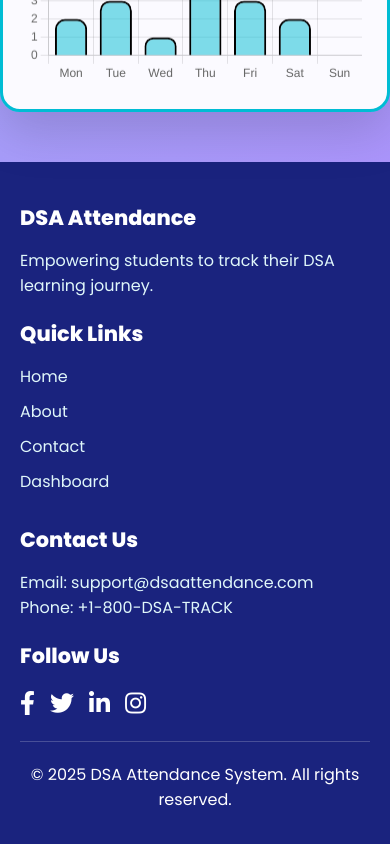
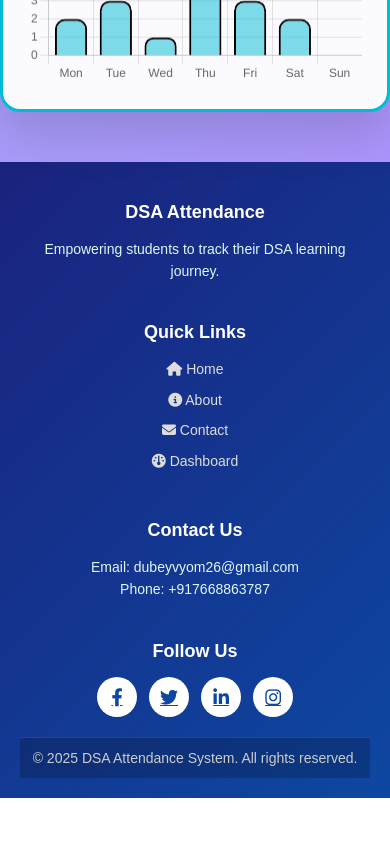
Before and after one commit to devillikevd/Attendance-Sheet, a plain HTML site: page dashboard.html in a window 390 px wide. Shown: the part 3386-4230 px from the top of the page. After the commit the page ends 4184 px from the top, so only its background shows below. Drawn offline with nearby package versions, Linux system fonts and the light colour scheme.

Commit message:
footer in correct social Link and responsive and style

```diff
--- a/dashboard.html
+++ b/dashboard.html
@@ -4,6 +4,7 @@
     <meta charset="UTF-8">
     <meta name="viewport" content="width=device-width, initial-scale=1.0">
     <title>DSA Monthly Attendance System</title>
+    <link rel="stylesheet" href="https://cdnjs.cloudflare.com/ajax/libs/font-awesome/6.5.0/css/all.min.css">
     <link href="https://fonts.googleapis.com/css2?family=Poppins:wght@400;600;800&display=swap" rel="stylesheet">
     <link rel="stylesheet" href="https://cdnjs.cloudflare.com/ajax/libs/font-awesome/5.15.4/css/all.min.css">
     <link rel="stylesheet" href="styles.css">
@@ -136,33 +137,34 @@
 
     <div id="notification" class="notification"></div>
 
-    <footer>
+   <footer>
         <div class="footer-content">
             <div class="footer-section">
                 <h3>DSA Attendance</h3>
                 <p>Empowering students to track their DSA learning journey.</p>
             </div>
             <div class="footer-section">
-                <h3>Quick Links</h3>
+               <h3>Quick Links</h3>
                 <ul>
-                    <li><a href="index.html">Home</a></li>
-                    <li><a href="about.html">About</a></li>
-                    <li><a href="contact.html">Contact</a></li>
-                    <li><a href="dashboard.html">Dashboard</a></li>
+                  <li><a href="index.html"><i class="fa-solid fa-house"></i> Home</a></li>
+                  <li><a href="about.html"><i class="fa-solid fa-circle-info"></i> About</a></li>
+                  <li><a href="contact.html"><i class="fa-solid fa-envelope"></i> Contact</a></li>
+                  <li><a href="dashboard.html"><i class="fa-solid fa-gauge"></i> Dashboard</a></li>
                 </ul>
             </div>
+
             <div class="footer-section">
                 <h3>Contact Us</h3>
-                <p>Email: support@dsaattendance.com</p>
-                <p>Phone: +1-800-DSA-TRACK</p>
+                <p>Email: dubeyvyom26@gmail.com</p>
+                <p>Phone: +917668863787</p>
             </div>
             <div class="footer-section">
                 <h3>Follow Us</h3>
                 <div class="social-icons">
-                    <a href="#"><i class="fab fa-facebook-f"></i></a>
-                    <a href="#"><i class="fab fa-twitter"></i></a>
-                    <a href="#"><i class="fab fa-linkedin-in"></i></a>
-                    <a href="#"><i class="fab fa-instagram"></i></a>
+                    <a href="https://www.facebook.com/"><i class="fab fa-facebook-f"></i></a>
+                    <a href="https://twitter.com/"><i class="fab fa-twitter"></i></a>
+                    <a href="https://www.linkedin.com/"><i class="fab fa-linkedin-in"></i></a>
+                    <a href="https://www.instagram.com/_vyom_dubey/"><i class="fab fa-instagram"></i></a>
                 </div>
             </div>
         </div>
--- a/styles.css
+++ b/styles.css
@@ -603,6 +603,116 @@ footer {
     border-top: 1px solid rgba(255, 255, 255, 0.2);
 }
 
+footer {
+  background: linear-gradient(135deg, #1a237e, #0d47a1); /* Gradient background */
+  color: #ddd;
+  padding: 40px 20px 20px;
+  font-family: Arial, sans-serif;
+}
+
+.footer-content {
+  display: grid;
+  grid-template-columns: repeat(auto-fit, minmax(220px, 1fr));
+  gap: 40px;
+  max-width: 1200px;
+  margin: auto;
+}
+
+.footer-section h3 {
+  color: #fff;
+  margin-bottom: 15px;
+  font-size: 18px;
+  font-weight: bold;
+}
+
+.footer-section p,
+.footer-section ul {
+  font-size: 14px;
+  line-height: 1.6;
+}
+
+.footer-section ul {
+  list-style: none;
+  padding: 0;
+}
+
+.footer-section ul li {
+  margin: 8px 0;
+}
+
+.footer-section ul li a {
+  color: #ddd;
+  text-decoration: none;
+  position: relative;
+  transition: color 0.3s;
+}
+
+.footer-section ul li a::after {
+  content: "";
+  position: absolute;
+  left: 0;
+  bottom: -2px;
+  width: 0;
+  height: 2px;
+  background: #ff4081;
+  transition: width 0.3s;
+}
+
+.footer-section ul li a:hover {
+  color: #ff4081;
+}
+
+.footer-section ul li a:hover::after {
+  width: 100%;
+}
+
+/* Social Icons Styling */
+.social-icons {
+  display: flex;
+  gap: 12px;
+}
+
+.social-icons a {
+  display: inline-flex;
+  align-items: center;
+  justify-content: center;
+  width: 40px;
+  height: 40px;
+  border-radius: 50%;
+  background: #fff;
+  color: #0d47a1;
+  font-size: 18px;
+  transition: 0.3s;
+}
+
+.social-icons a:hover {
+  background: #ff4081;
+  color: #fff;
+}
+
+/* Footer bottom */
+.footer-bottom {
+  background: rgba(0, 0, 0, 0.2);
+  color: #ccc;
+  font-size: 14px;
+  text-align: center;
+  padding: 12px;
+  margin-top: 20px;
+  border-top: 1px solid #444;
+}
+
+/* Responsive */
+@media (max-width: 768px) {
+  .footer-section {
+    text-align: center;
+  }
+
+  .social-icons {
+    justify-content: center;
+  }
+}
+
+
 /* Original Dashboard Styles */
 .music-control {
     position: absolute;
```
Also changed, not shown: about.html (+9 -7 lines), contact.html (+12 -10 lines), index.html (+11 -9 lines).
